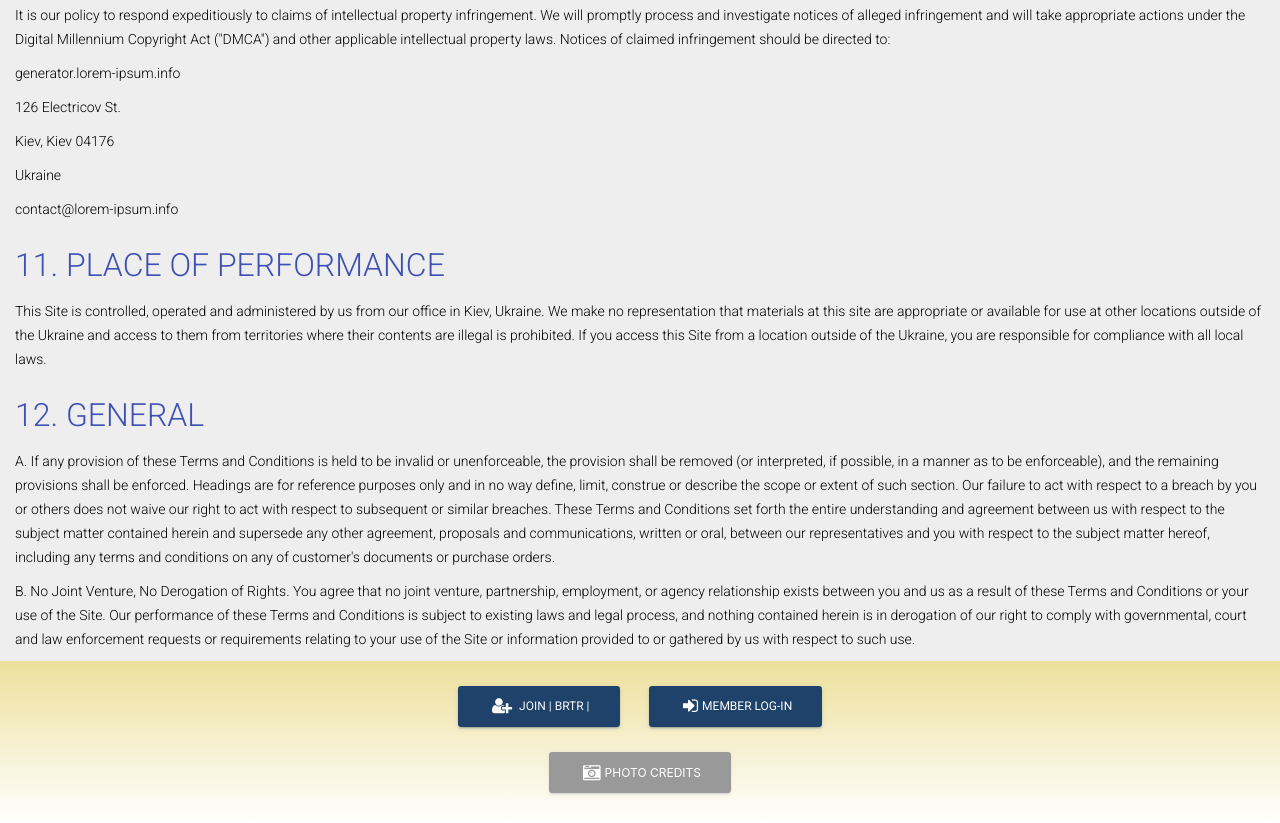
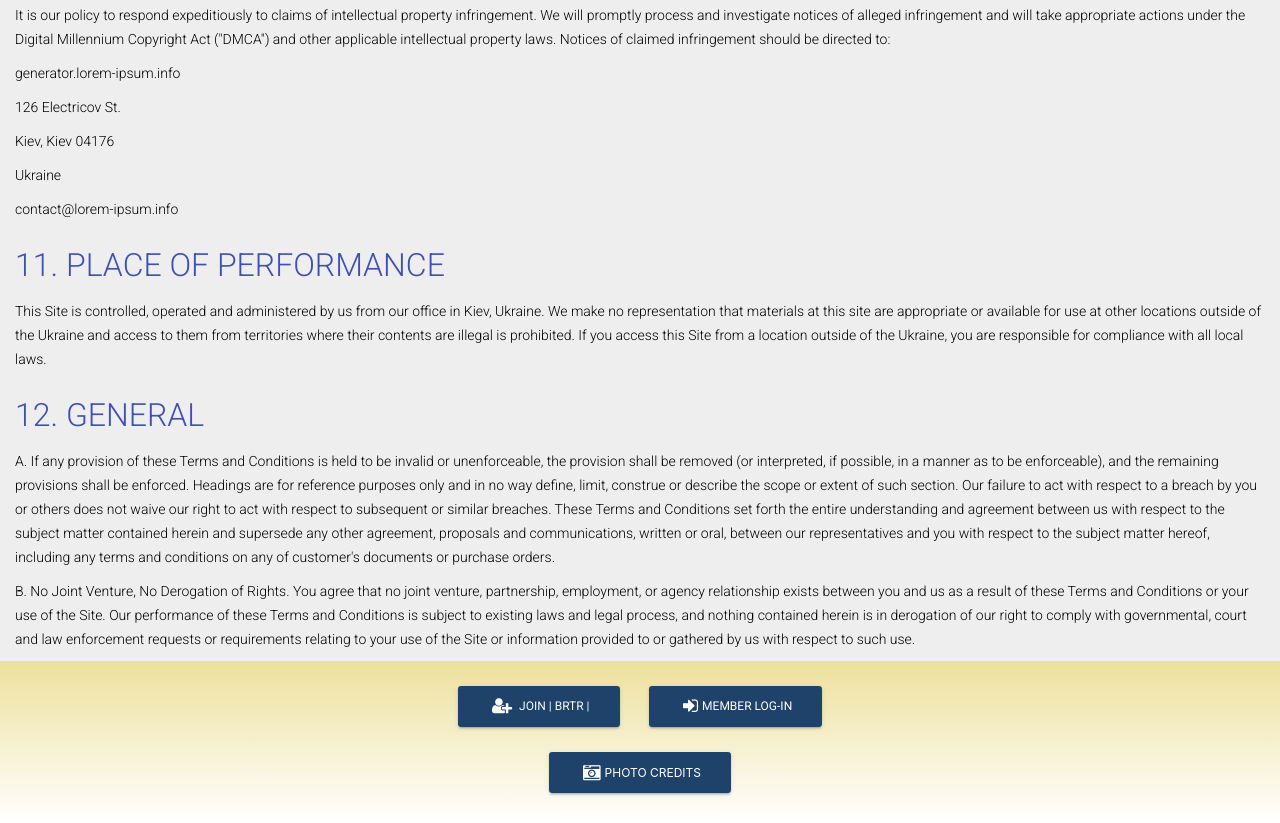
Before and after one commit to DBTO1970/portfolio-project-brtr, a website: page terms.html in a window 1280 px wide. Shown: the part 2199-3022 px from the top of the page. Drawn offline with nearby package versions, Linux system fonts and the light colour scheme.

Commit message:
btn fix on terms.html

```diff
--- a/terms.html
+++ b/terms.html
@@ -280,7 +280,7 @@
             </div>
           </div>
         </div>
-        <div class="col h4"><a href="credits.html" class="btn btn-dark"><i class=" fa fa-camera-retro p-1"></i>Photo Credits</a>
+        <div class="col h4"><a href="credits.html" class="btn btn-primary text-white"><i class=" fa fa-camera-retro p-1"></i>Photo Credits</a>
         </div>
       </div>
     </footer>
```
